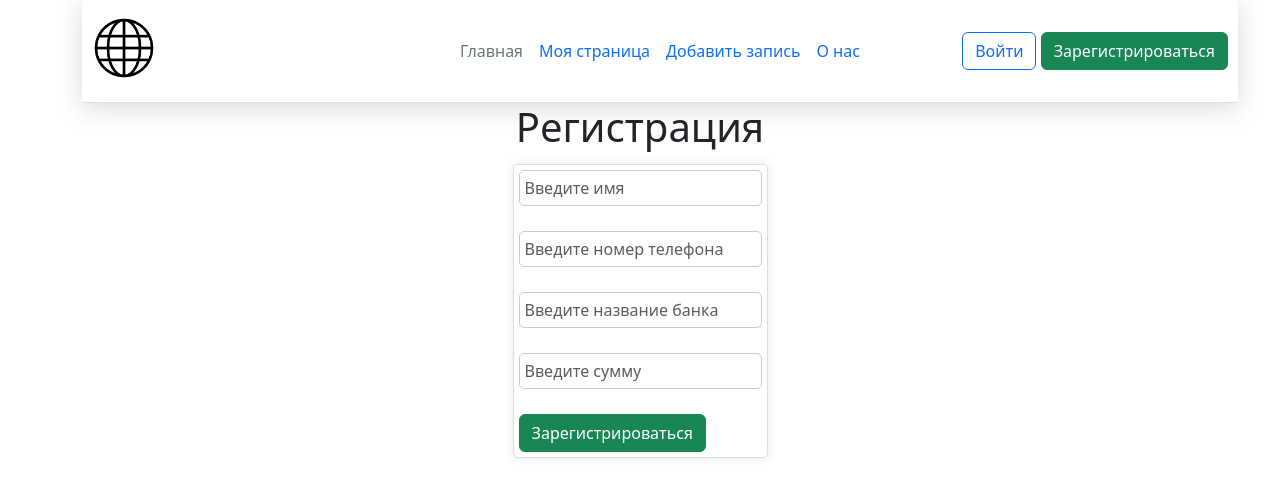
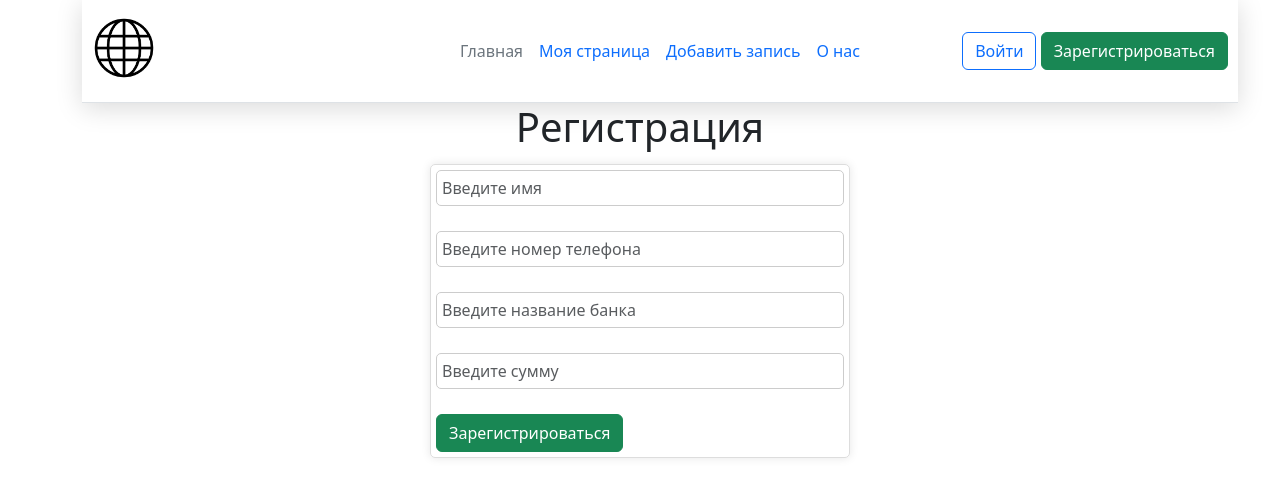
Before and after one commit to Archi01123/my_site, a Flask app: page /register in a window 1280 px wide. Shown: the top 497 px of the page. Run offline with Flask 2, Linux system fonts and the light colour scheme.

Commit message:
Обновлен main.css (увеличил поле ввода)

```diff
--- a/static/css/main.css
+++ b/static/css/main.css
@@ -137,6 +137,7 @@ header {
 
 .login-form, .register-form, .create-form {
     max-width: 600px; /* Увеличьте ширину формы */
+    width: 420px;
     margin: 5px auto; /* Отступы сверху и по центру */
     padding: 5px; /* Увеличьте внутренние отступы */
     border: 1px solid #ddd; /* Рамка вокруг формы */
```
